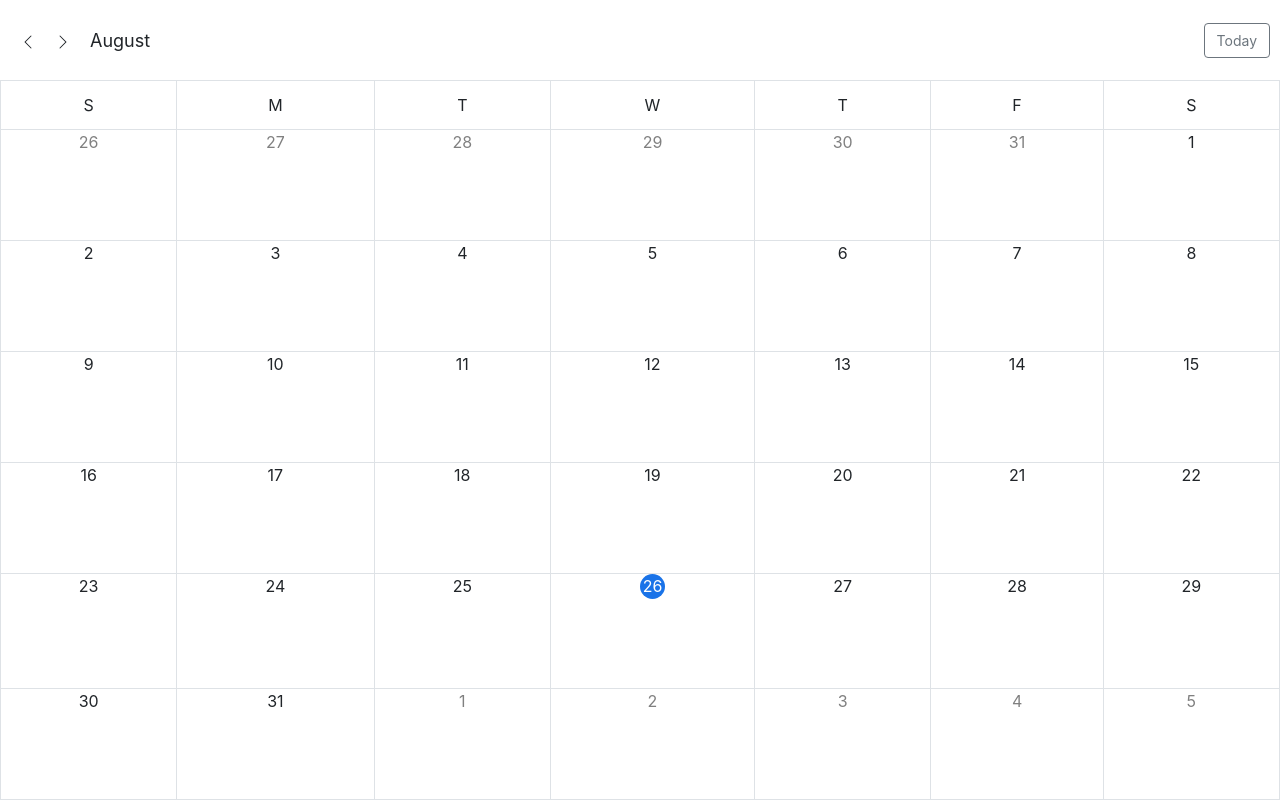
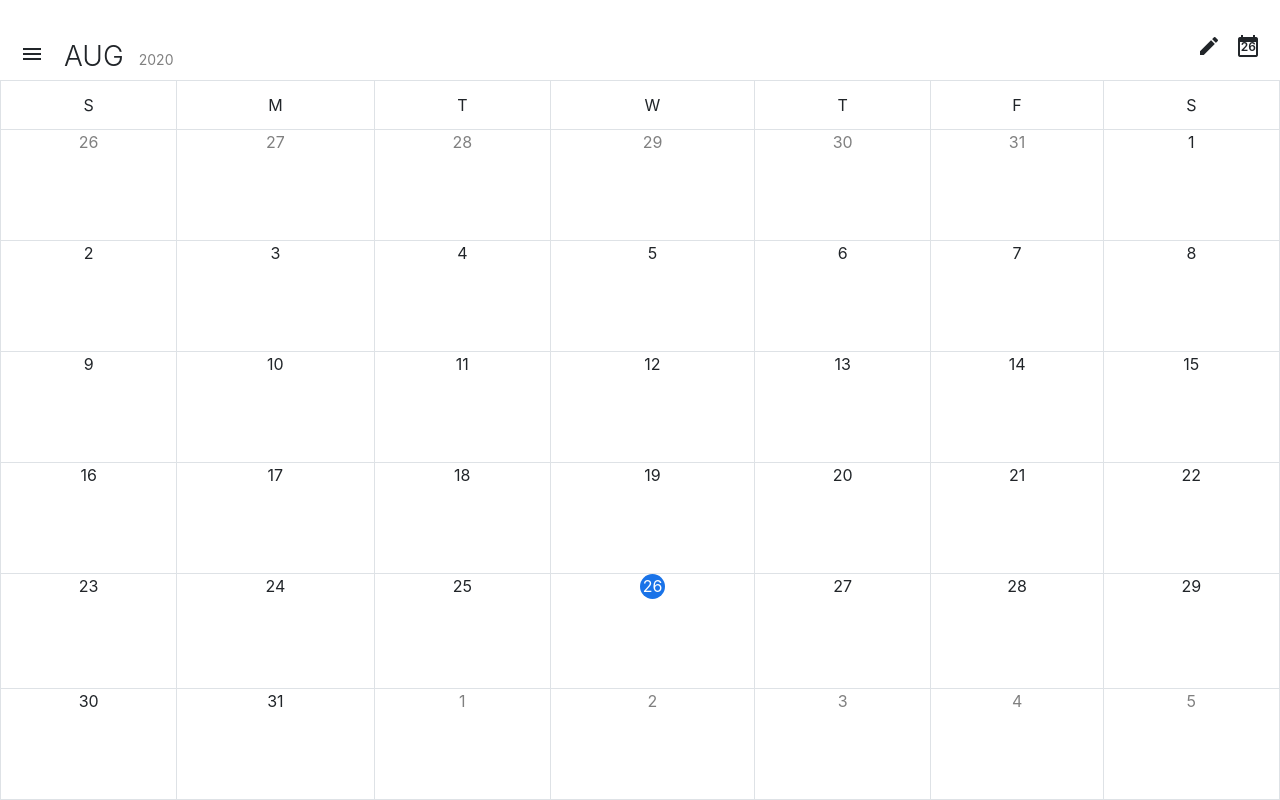
Before and after one commit to kiesarun/calendar, a plain HTML site: page index.html in a window 1280 px wide. Drawn offline with nearby package versions, Linux system fonts and the light colour scheme.

Commit message:
edit style - android app

```diff
--- a/index.html
+++ b/index.html
@@ -9,14 +9,15 @@
 
     <!-- Bootstrap CSS -->
     <link rel="stylesheet" href="https://stackpath.bootstrapcdn.com/bootstrap/4.3.1/css/bootstrap.min.css" integrity="sha384-ggOyR0iXCbMQv3Xipma34MD+dH/1fQ784/j6cY/iJTQUOhcWr7x9JvoRxT2MZw1T" crossorigin="anonymous">
-
+    <link rel="stylesheet" href="https://fonts.googleapis.com/icon?family=Material+Icons">
     <title>Calendar!</title>
   </head>
 
   <body class="body-container">
     <div class="month-header">
       <div class="month-header-left">
-        <button type="button" class="btn btn-light" onclick="changeMonth('back')">
+        <div class="menu-icon">
+          <!-- <button type="button" class="btn btn-light" onclick="changeMonth('back')">
             <svg width="1em" height="1em" viewBox="0 0 16 16" class="bi bi-chevron-left" fill="currentColor" xmlns="http://www.w3.org/2000/svg">
               <path fill-rule="evenodd" d="M11.354 1.646a.5.5 0 0 1 0 .708L5.707 8l5.647 5.646a.5.5 0 0 1-.708.708l-6-6a.5.5 0 0 1 0-.708l6-6a.5.5 0 0 1 .708 0z"/>
             </svg>
@@ -25,11 +26,20 @@
             <svg width="1em" height="1em" viewBox="0 0 16 16" class="bi bi-chevron-right" fill="currentColor" xmlns="http://www.w3.org/2000/svg">
               <path fill-rule="evenodd" d="M4.646 1.646a.5.5 0 0 1 .708 0l6 6a.5.5 0 0 1 0 .708l-6 6a.5.5 0 0 1-.708-.708L10.293 8 4.646 2.354a.5.5 0 0 1 0-.708z"/>
             </svg>
-        </button>
+          </button> -->
+          <div class="material-icons"> menu </div>
+        </div>
         <div class="month-name"></div>
+        <div class="year"></div>
       </div>
       <div class="month-header-right">
-        <button type="button" class="btn btn-outline-secondary" onclick="goToday()">Today</button>
+        <div class="icon-right">
+          <div class="material-icons"> edit </div>
+        </div>
+        <div class="icon-right today-icon" onclick="goToday()">
+          <div class="material-icons"> calendar_today </div>
+          <div class="current-date"></div>
+        </div>
       </div>
     </div>
     <div class="table-responsive-sm">
--- a/main.js
+++ b/main.js
@@ -62,15 +62,11 @@ function getDaysOfMonth(month, year) {
 }
 
 function getMonth(currentDate) {
-    var month = currentDate.toLocaleString('default', { month: 'long' })
+    var month = currentDate.toLocaleString('default', { month: 'short' })
     var currentYear = new Date().getFullYear()
-    monthHeader = month.toString()
+    monthHeader = month.toString().toUpperCase()
 
-    if (_year === currentYear) {
-        return monthHeader
-    } else {
-        return monthHeader + " " + _year.toString()
-    }
+    return monthHeader
 }
 
 
@@ -91,6 +87,7 @@ function changeMonth(direction) {
 
     _currentDate = new Date(_year, _month)
     $('.month-name').html(getMonth(_currentDate))
+    $('.year').html(_year.toString())
     $('#day').html(getDaysOfMonth(_month, _year))
 }
 
@@ -115,9 +112,12 @@ function goToday() {
     _month = month
 
     $('.month-name').html(getMonth(today))
+    $('.year').html(_year.toString())
     $('#day').html(getDaysOfMonth(month, year))
 }
 
 
 $('.month-name').html(getMonth(_currentDate))
+$('.year').html(_year.toString())
 $('#day').html(getDaysOfMonth(_month, _year))
+$('.current-date').html(today())
--- a/styles.css
+++ b/styles.css
@@ -7,10 +7,17 @@
     display: flex;
     justify-content: space-between;
     align-items: center;
-    padding: 10px;
+    padding: 10px 20px;
     height: 10%;
     text-align: left;
 }
+
+.month-header-left {
+    display: flex;
+    height: 100%;
+    align-items: flex-end;
+}
+
 .month-header-left button {
     padding: 0px !important;
     background-color: #fff;
@@ -20,9 +27,27 @@
     border-radius: 50%;
 }
 
+.menu-icon {
+    max-height: 35px;
+    font-size: 28px;
+    align-self: flex-end;
+}
+
 .month-name {
-    margin-left: 10px;
-    font-size: 18px;
+    margin-left: 20px;
+    font-size: 28px;
+    font-weight: 300;
+    align-self: flex-end;
+    max-height: 35px;
+}
+
+.year {
+    margin-left: 15px;
+    font-size: 14px;
+    color: grey;
+    align-self: flex-end;
+    max-height: 35px;
+    font-weight: 400;
 }
 
 .table-responsive-sm {
@@ -64,14 +89,26 @@
 
 .month-header-right {
     width: fit-content;
-    align-items: center;
+    display: flex;
+    min-height: 35px;
 }
 
-.month-header-right button {
-    font-size: 14px;
+.icon-right {
+    margin-left: 15px;
+    min-height: 35px;
+    display: flex;
+    align-items: flex-end;
 }
 
-.month-header-left {
-    display: flex;
-    align-items: center;
+
+.today-icon {
+    position: relative;
 }
+
+.current-date {
+    position: absolute;
+    font-size: 12px;
+    font-weight: 600;
+    bottom: 4%;
+    left: 20%;
+}
```
Lines whose indentation alone changed are shown as unchanged.
